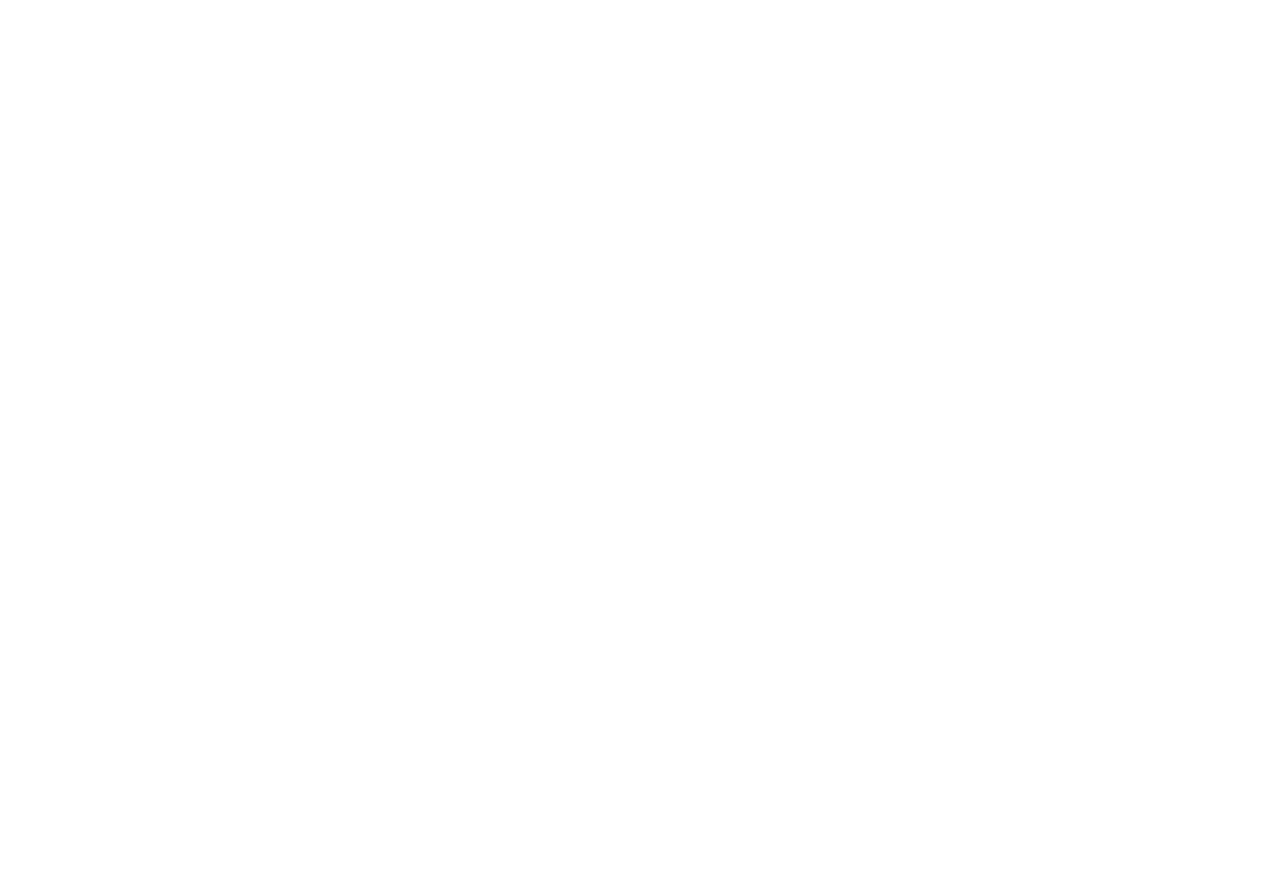
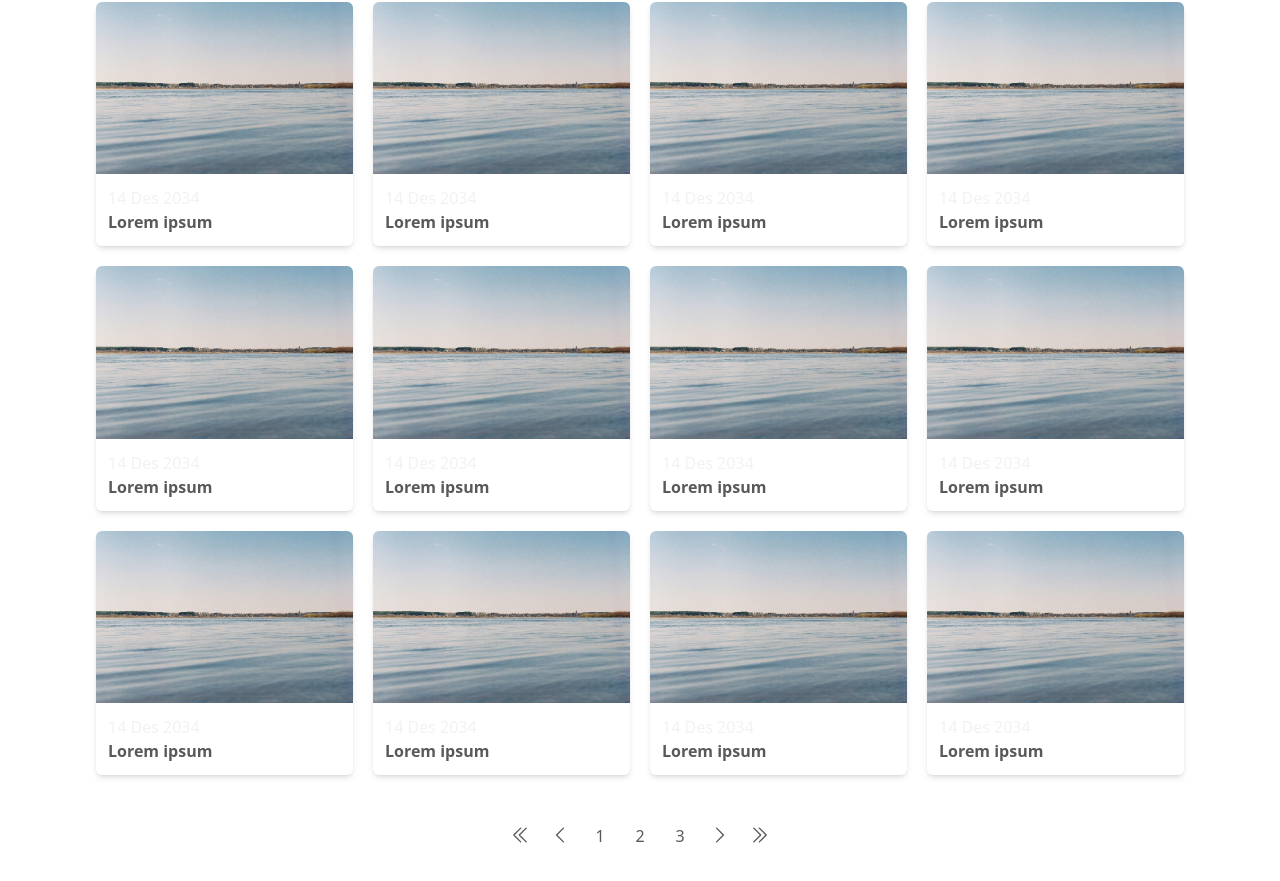
Before and after one commit to Luthfiyanto/Suitmedia-FE-Test-Luthfiyanto, a React (Vite) app: page / in a window 1280 px wide. Shown: the part 525-1406 px from the top of the page. Before the commit the page ends 800 px from the top, so only its background shows below. Built offline with nearby package versions, Linux system fonts and the light colour scheme.

Commit message:
finish design

```diff
--- a/src/App.jsx
+++ b/src/App.jsx
@@ -1,7 +1,8 @@
 import Navbar from "./Navbar";
 import Banner from "./Banner";
 import Filter from "./Filter";
-// import './App.css'
+import ListPost from "./ListPost";
+import Pagination from "./Pagination";
 
 function App() {
   return (
@@ -12,6 +13,8 @@
       </header>
       <main className="mx-24 my-20">
         <Filter />
+        <ListPost />
+        <Pagination />
       </main>
     </>
   );
--- a/src/ListPost.jsx
+++ b/src/ListPost.jsx
@@ -0,0 +1,85 @@
+import Card from "./components/Card";
+
+export default function ListPost() {
+  const dummyData = [
+    {
+      id: "1",
+      slug: "Lorem ipsum",
+      date: "14 Des 2034",
+      image: "/image1.jpg",
+    },
+    {
+      id: "2",
+      slug: "Lorem ipsum",
+      date: "14 Des 2034",
+      image: "/image1.jpg",
+    },
+    {
+      id: "3",
+      slug: "Lorem ipsum",
+      date: "14 Des 2034",
+      image: "/image1.jpg",
+    },
+    {
+      id: "4",
+      slug: "Lorem ipsum",
+      date: "14 Des 2034",
+      image: "/image1.jpg",
+    },
+    {
+      id: "5",
+      slug: "Lorem ipsum",
+      date: "14 Des 2034",
+      image: "/image1.jpg",
+    },
+    {
+      id: "6",
+      slug: "Lorem ipsum",
+      date: "14 Des 2034",
+      image: "/image1.jpg",
+    },
+    {
+      id: "7",
+      slug: "Lorem ipsum",
+      date: "14 Des 2034",
+      image: "/image1.jpg",
+    },
+    {
+      id: "8",
+      slug: "Lorem ipsum",
+      date: "14 Des 2034",
+      image: "/image1.jpg",
+    },
+    {
+      id: "9",
+      slug: "Lorem ipsum",
+      date: "14 Des 2034",
+      image: "/image1.jpg",
+    },
+    {
+      id: "10",
+      slug: "Lorem ipsum",
+      date: "14 Des 2034",
+      image: "/image1.jpg",
+    },
+    {
+      id: "11",
+      slug: "Lorem ipsum",
+      date: "14 Des 2034",
+      image: "/image1.jpg",
+    },
+    {
+      id: "12",
+      slug: "Lorem ipsum",
+      date: "14 Des 2034",
+      image: "/image1.jpg",
+    },
+  ];
+  return (
+    <section className="grid grid-cols-4 my-10 gap-5">
+      {dummyData.map((data) => (
+        <Card key={data.id} image={data.image} slug={data.slug} date={data.date} />
+      ))}
+    </section>
+  );
+}
--- /dev/null
+++ b/src/Pagination.jsx
@@ -0,0 +1,29 @@
+export default function Pagination() {
+  return (
+    <div className="flex justify-center items-center">
+      <button>
+        <svg xmlns="http://www.w3.org/2000/svg" fill="none" viewBox="0 0 24 24" strokeWidth={1.5} stroke="currentColor" className="pagiButton">
+          <path strokeLinecap="round" strokeLinejoin="round" d="m18.75 4.5-7.5 7.5 7.5 7.5m-6-15L5.25 12l7.5 7.5" />
+        </svg>
+      </button>
+      <button>
+        <svg xmlns="http://www.w3.org/2000/svg" fill="none" viewBox="0 0 24 24" strokeWidth={1.5} stroke="currentColor" className="pagiButton">
+          <path strokeLinecap="round" strokeLinejoin="round" d="M15.75 19.5 8.25 12l7.5-7.5" />
+        </svg>
+      </button>
+      <button className="pagiButton">1</button>
+      <button className="pagiButton">2</button>
+      <button className="pagiButton">3</button>
+      <button>
+        <svg xmlns="http://www.w3.org/2000/svg" fill="none" viewBox="0 0 24 24" strokeWidth={1.5} stroke="currentColor" className="pagiButton">
+          <path strokeLinecap="round" strokeLinejoin="round" d="m8.25 4.5 7.5 7.5-7.5 7.5" />
+        </svg>
+      </button>
+      <button>
+        <svg xmlns="http://www.w3.org/2000/svg" fill="none" viewBox="0 0 24 24" strokeWidth={1.5} stroke="currentColor" className="pagiButton">
+          <path strokeLinecap="round" strokeLinejoin="round" d="m5.25 4.5 7.5 7.5-7.5 7.5m6-15 7.5 7.5-7.5 7.5" />
+        </svg>
+      </button>
+    </div>
+  );
+}
--- a/src/components/Card.jsx
+++ b/src/components/Card.jsx
@@ -1,11 +1,13 @@
-export default function Card() {
+import gambar from "../assets/img/banner.jpg";
+
+export default function Card({ slug, image, date }) {
   return (
     <>
-      <div className="card">
-        <img src="" alt="" />
-        <div>
-          <p className="font-medium text-myGrey-200">2 September 2004</p>
-          <h3 className="font-semibold text-myGrey-600">This is judul</h3>
+      <div className="card shadow-md rounded-md">
+        <img src={gambar} alt={image} className="rounded-t-md" />
+        <div className="p-3">
+          <p className="font-medium text-myGrey-200">{date}</p>
+          <h3 className="font-semibold text-myGrey-600">{slug}</h3>
         </div>
       </div>
     </>
--- a/src/index.css
+++ b/src/index.css
@@ -6,4 +6,8 @@
   .dropdown {
     @apply border px-7 rounded-md border-myGrey-600;
   }
+
+  .pagiButton {
+    @apply w-10 h-10 text-myGrey-600 border border-transparent hover:border-myGrey-600 p-2 rounded-md;
+  }
 }
```
